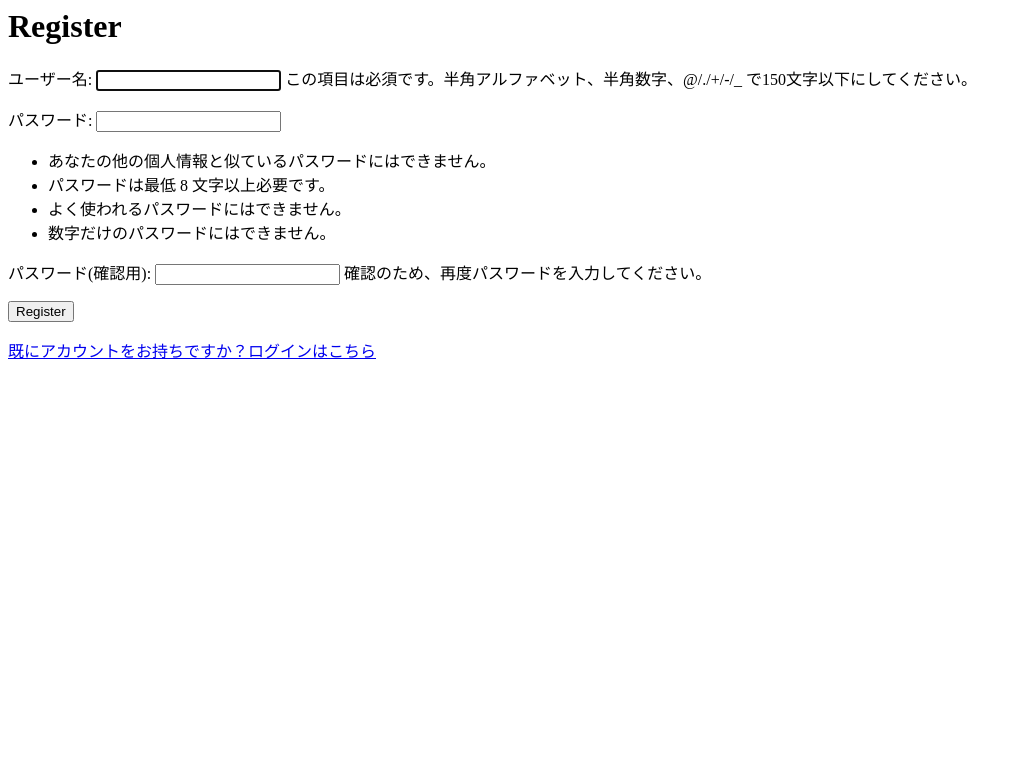
After one commit to s1f102202066/gurumettoai, a Django app: page /app01/register/ in a window 1280 px wide. The commit adds this page. Shown: the top 783 px of the page, without its empty margins (0-1022 px from the left). Run offline with Django 5.2, Linux system fonts and the light colour scheme.

Commit message:
新規登録画面の追加

```diff
--- /dev/null
+++ b/gurumettoai/authtest/templates/authtest/register.html
@@ -0,0 +1,15 @@
+<html lang="ja">
+<head>
+    <meta charset="utf-8">
+    <title>Register</title>
+</head>
+<body>
+    <h1>Register</h1>
+    <form method="post">
+        {% csrf_token %}
+        {{ form.as_p }}
+        <button type="submit">Register</button>
+    </form>
+    <p><a href="{% url 'login' %}">既にアカウントをお持ちですか？ログインはこちら</a></p>
+</body>
+</html>
--- a/gurumettoai/authtest/urls.py
+++ b/gurumettoai/authtest/urls.py
@@ -3,4 +3,5 @@ from . import views
 
 urlpatterns = [
     path('', views.home, name='home'),
+    path('register/', views.register, name='register'),
 ]
--- a/gurumettoai/authtest/views.py
+++ b/gurumettoai/authtest/views.py
@@ -1,6 +1,21 @@
-from django.shortcuts import render
+from django.shortcuts import render,redirect
+from django.contrib.auth.forms import UserCreationForm
+from django.contrib import messages
+
+
 
 # Create your views here.
 
 def home(request):
     return render(request, 'authtest/home.html', {})
+
+def register(request):
+    if request.method == 'POST':
+        form = UserCreationForm(request.POST)
+        if form.is_valid():
+            form.save()
+            messages.success(request, 'アカウントが作成されました！ログインしてください。')
+            return redirect('login')
+    else:
+        form = UserCreationForm()
+    return render(request, 'authtest/register.html', {'form': form})
--- a/gurumettoai/gurumettoai/settings.py
+++ b/gurumettoai/gurumettoai/settings.py
@@ -108,9 +108,9 @@ AUTH_PASSWORD_VALIDATORS = [
 # Internationalization
 # https://docs.djangoproject.com/en/5.1/topics/i18n/
 
-LANGUAGE_CODE = 'en-us'
+LANGUAGE_CODE = 'ja'
 
-TIME_ZONE = 'UTC'
+TIME_ZONE = 'Asia/Tokyo'
 
 USE_I18N = True
 
```
Also changed, not shown: gurumettoai/authtest/templates/authtest/home.html (+8 -4 lines).
